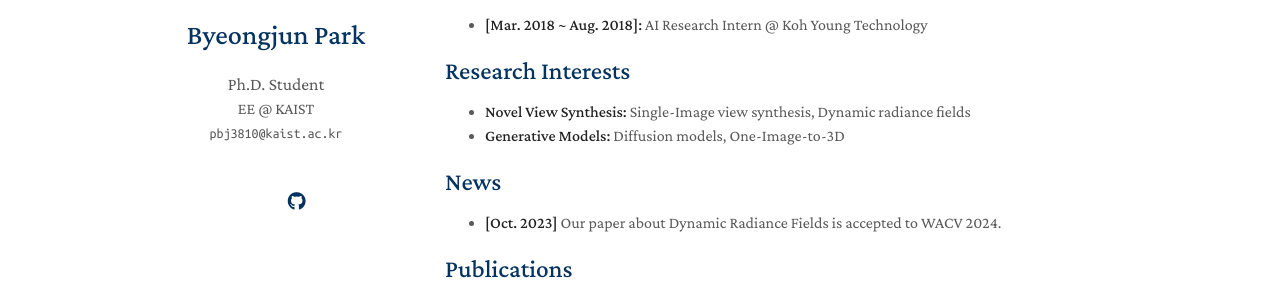
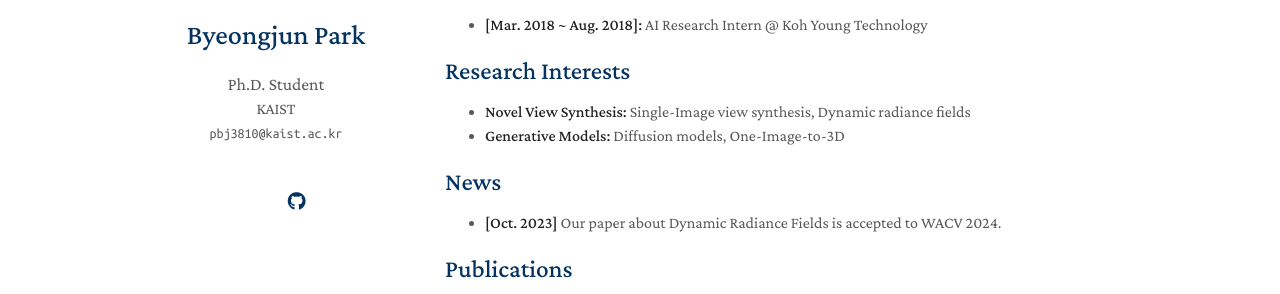
Before and after one commit to byeongjun-park/byeongjun-park.github.io, a Jekyll site: the page built from index.md, in a window 1280 px wide. Shown: the part 230-524 px from the top of the page. Built offline with Jekyll 4.4.1, drawn with Linux system fonts in a browser that asks for light colours; nearby versions of some CDN libraries; a style sheet for code colours, icons or effects is not loaded; our own code applies the rules of GitHub Pages for plain Markdown files.

Commit message:
profile update

```diff
--- a/_config.yml
+++ b/_config.yml
@@ -1,7 +1,7 @@
 # Basic Information
 title: Byeongjun Park
 position: Ph.D. Student
-affiliation: EE @ KAIST
+affiliation: KAIST
 email: pbj3810@kaist.ac.kr
 
 # Search Engine Optimization (SEO)
```
